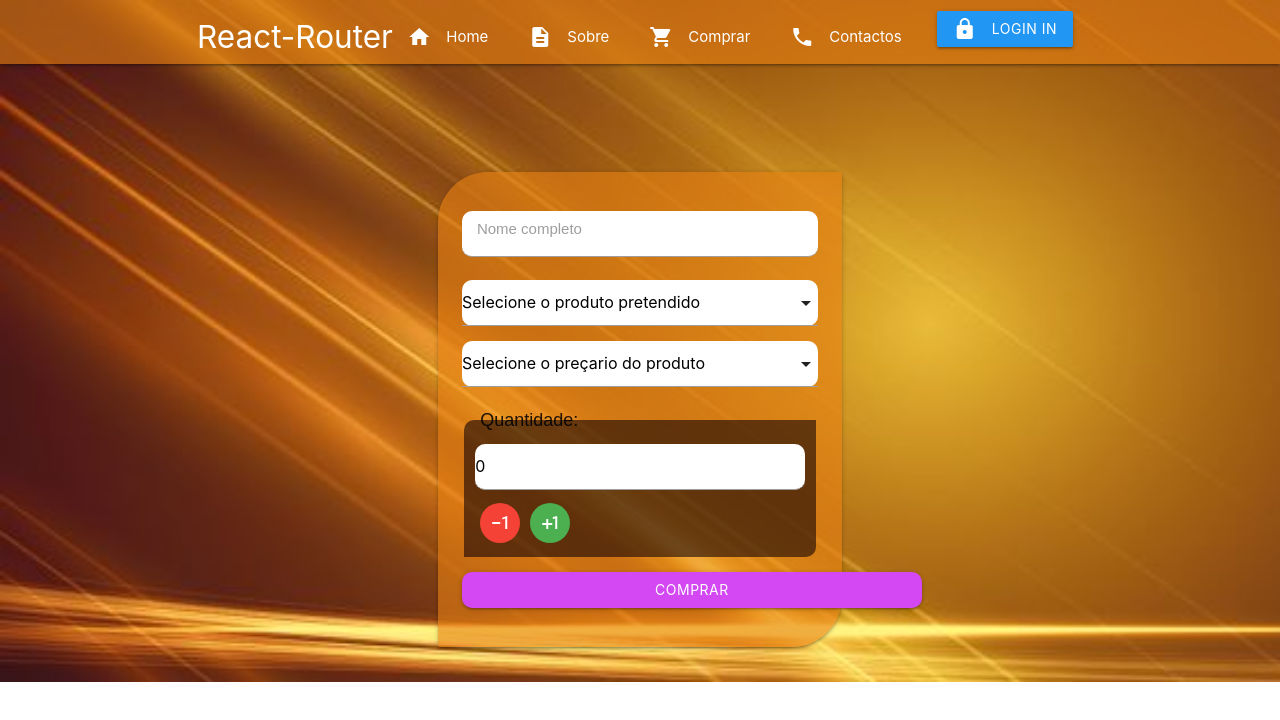
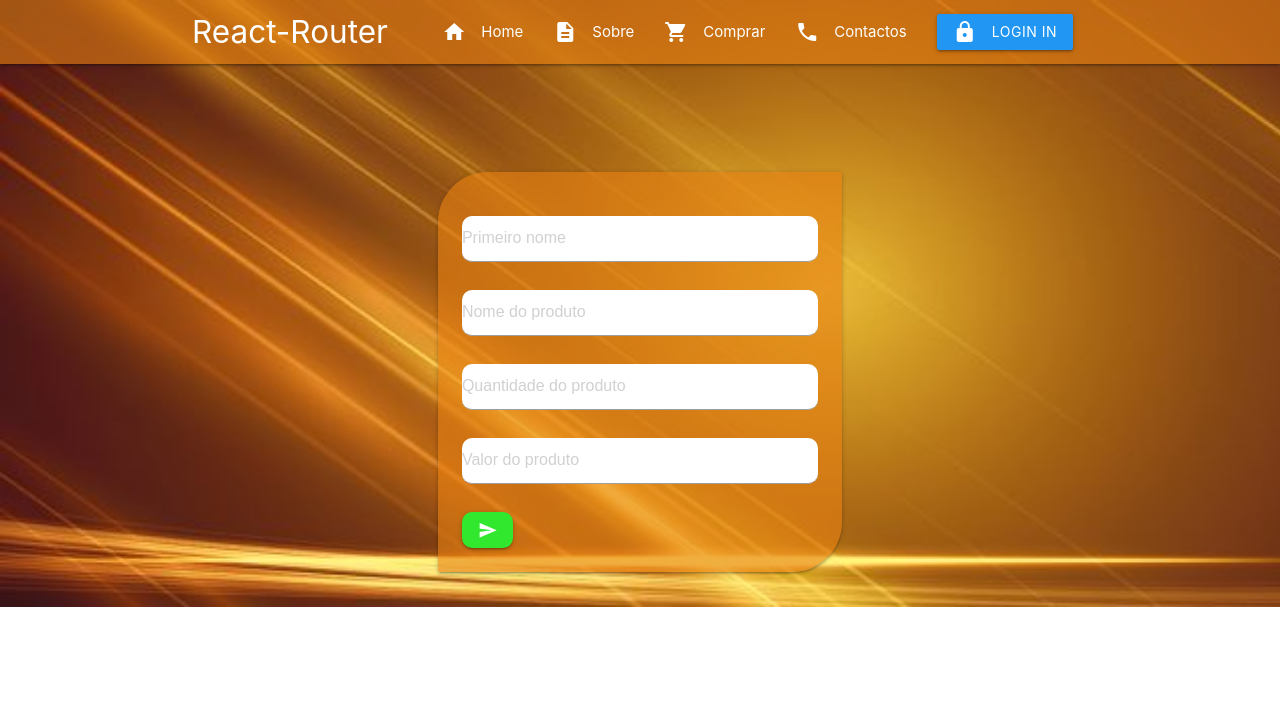
Before and after one commit to AndelsonOliveira199/React-Router, a React (Vite) app in the folder react-router/: page /comprar in a window 1280 px wide. Shown: the top 720 px of the page. Built offline with nearby package versions, Linux system fonts and the light colour scheme.

Commit message:
ATUALIZAÇÃO
Implementação de validações com Yup

```diff
--- a/react-router/package.json
+++ b/react-router/package.json
@@ -10,11 +10,13 @@
     "preview": "vite preview"
   },
   "dependencies": {
+    "formik": "^2.4.6",
     "jquery": "^3.7.1",
     "material-icons": "^1.13.12",
     "materialize-css": "^1.0.0-rc.2",
     "react": "^18.3.1",
-    "react-dom": "^18.3.1"
+    "react-dom": "^18.3.1",
+    "yup": "^1.4.0"
   },
   "devDependencies": {
     "@eslint/js": "^9.9.0",
--- a/react-router/src/App.jsx
+++ b/react-router/src/App.jsx
@@ -5,6 +5,7 @@ import Search from "./Componentes/Search";
 import Slide from "./Componentes/Slide";
 import Cards from "./Componentes/Cards"
 import Conteudo from "./Componentes/Conteudo";
+import Comentarios from "./Componentes/Comentarios/Comentarios";
 
 function App() {
   return (
@@ -27,6 +28,7 @@ function App() {
 
         <Search />
 
+        <Comentarios />
 
       {/* FOOTER */}
 
--- /dev/null
+++ b/react-router/src/Componentes/Comentarios/Comentarios.css
@@ -0,0 +1,41 @@
+.card-panel{
+    background-color: rgba(232, 129, 19, 0.6);
+}
+.card-content h4{
+    color: white;
+}
+/* .card-content ul{
+    width: 460px;
+} */
+ .card-panel{
+    border-top-left-radius: 50px;
+    border-bottom-right-radius: 50px;
+ }
+ .card-content button{
+    border-radius: 10px;
+    -webkit-border-radius: 10px;
+    -moz-border-radius: 10px;
+    -ms-border-radius: 10px;
+    -o-border-radius: 10px;
+}
+.chip img{
+    width: 30px;
+    height: 30px;
+}
+.card-content ul{
+    border-radius: 10px;
+    -webkit-border-radius: 10px;
+    -moz-border-radius: 10px;
+    -ms-border-radius: 10px;
+    -o-border-radius: 10px;
+}
+.card-content textarea{
+    background-color: #242424;
+    color: white;
+    border-radius: 10px;
+    -webkit-border-radius: 10px;
+    -moz-border-radius: 10px;
+    -ms-border-radius: 10px;
+    -o-border-radius: 10px;
+    padding-left: 10px;
+}
--- /dev/null
+++ b/react-router/src/Componentes/Comentarios/Comentarios.jsx
@@ -0,0 +1,56 @@
+// import React from 'react'
+import './Comentarios.css'
+import 'materialize-css/dist/css/materialize.min.css'
+import 'materialize-css/dist/js/materialize.min'
+import 'material-icons/iconfont/filled.css'
+import { imagens } from '../../assets/imagens'
+import { useState } from 'react'
+
+const Comentarios = () => {
+
+    const [comentarios, setComentarios] = useState("Comentário 2");
+    const Enviar_comentario = () =>{
+        setComentarios.toString.call();
+    }
+
+  return (
+    <div>
+      <div className="row">
+        <div className="col s12">
+            <article className="col m6 l4 offset-l4">
+                <div className="card-panel">
+                    <div className="card-content">
+                        <h4>Comentários</h4>
+                        <ul className="collection">
+                            <li className="collection-item">
+                                <div className="chip">
+                                    <img src={imagens.Braulio} alt="Contact Person" />
+                                    <span>{comentarios}</span>
+                                </div>
+                            </li>
+                            <li className="collection-item">
+                                <div className="chip">
+                                    <img src={imagens.Braulio} alt="Contact Person" />
+                                    Comentário 2
+                                </div>
+                            </li>
+                            <li className="collection-item">
+                                <div className="chip">
+                                    <img src={imagens.Braulio} alt="Contact Person" />
+                                    Comentário 3
+                                </div>
+                            </li>
+                        </ul>
+                        <textarea name="comentario" id="comentario" className='materialize-textarea' placeholder='Escreva um comentário'></textarea>
+                        <button onClick={Enviar_comentario} className="btn btn-floating waves-effect blue" title='Adicionar Comentário'>
+                            <i className="material-icons">send</i></button>
+                    </div>
+                </div>
+            </article>
+        </div>
+      </div>
+    </div>
+  )
+}
+
+export default Comentarios
--- a/react-router/src/assets/imagens.js
+++ b/react-router/src/assets/imagens.js
@@ -10,6 +10,7 @@ import facebook from './facebook.png'
 import linkedin from './linkedin.png'
 import twitter from './twitter.png'
 import gmail from './icons8-gmail-novo-480.png'
+import Braulio from './Braulio.png'
 
 
 export const imagens = {
@@ -25,4 +26,5 @@ export const imagens = {
     linkedin,
     twitter,
     gmail,
+    Braulio,
 }
--- a/react-router/src/rotas/Comprar.css
+++ b/react-router/src/rotas/Comprar.css
@@ -6,10 +6,7 @@
     border-top-left-radius: 50px;
     border-bottom-right-radius: 50px;
 }
-button{
-    width: 460px;
-}
-.inputs{
+.compra-form-group .form-field{
     background-color: white;
     border-radius: 10px;
     -webkit-border-radius: 10px;
@@ -17,39 +14,13 @@ button{
     -ms-border-radius: 10px;
     -o-border-radius: 10px;
     font-family: fantasy;
+    margin-top: 20px;
 }
 .inputs #produto{
     margin-left: 15px;
     font-family: fantasy;
 }
 .botao{
-    background-color: rgb(50, 232, 47);
+    background: rgb(50, 232, 47);
+    margin-top: 20px;
 }
-.input-field #nome{
-    background-color: white;
-    border-radius: 10px;
-    font-family: fantasy;
-}
-.input-field #quant_prod{
-    background-color: white;
-    border-radius: 10px;
-}
-label{
-    margin-left: 15px;
-    font-family: fantasy;
-    font-size: 18px;
-}
-a{
-    margin: 5px;
-}
-fieldset{
-    border-top-left-radius: 10px;
-    border-bottom-right-radius: 10px;
-    background: rgba(23, 4, 5, 0.6);
-    border: none;
-}
-fieldset legend{
-    font-family: fantasy;
-    font-size: 18px;
-    padding: 5px;
-}
--- a/react-router/src/rotas/Comprar.jsx
+++ b/react-router/src/rotas/Comprar.jsx
@@ -1,43 +1,38 @@
 import NavBar from "../Componentes/NavBar"
-import { useEffect, useState } from "react";
+// import { useEffect } from "react";
 import '../rotas/Comprar.css'
 import 'materialize-css/dist/css/materialize.min.css'
 import 'materialize-css/dist/js/materialize.min'
 import 'material-icons/css/material-icons.css'
 // import { json } from "react-router-dom";
+import * as Yup from 'yup'
+import { Formik, Form, Field, ErrorMessage } from 'formik'
 
 const Comprar = () => {
 
-    useEffect(() => {
+    // useEffect(() => {
 
-        const M = window.M; // Certifique-se de que Materialize está disponível no escopo global
-        const formSelect = document.querySelectorAll('select');
-        M.FormSelect.init(formSelect);
+    //     const M = window.M; // Certifique-se de que Materialize está disponível no escopo global
+    //     const formSelect = document.querySelectorAll('select');
+    //     M.FormSelect.init(formSelect);
 
-      }, []);
+    //   }, []);
 
-      const [quant_prod, setQuant_prod] = useState(0);
-      const aumentar_quant = () =>{
-        setQuant_prod(quant_prod + 1);
-      }
-      const reduzir_quant = () =>{
-        if(quant_prod > 0){
-          setQuant_prod(quant_prod - 1);
-        }
-      }
-    //   ============== CONTROLANDO DADOS DE ENTRADA DO FORMULÁRIO ======================
-      const [inputs, setInputs] = useState({});
-      const handleChange = (event) =>{
-        const name = event.target.name;
-        const value = event.target.value;
-
-        setInputs((values) => ({ ...values, [name]: value }));
-      }
-      const handleSubmit = (event) => {
-        event.preventDefault();
-        // alert(json(inputs, null, 2));
-        alert(JSON.stringify(inputs, null, 2))
-      }
+     const handleClickCompra = (values) => {
+        console.log(values)
+     }
+    // Esquema de validação com Yup
+    const validationCompra = Yup.object().shape({
+        primeiro_nome: Yup.string().required('O primeiro nome é obrigatório'),
+        nome_produto: Yup.string().required('O nome do produto é obrigatório'),
+        quant_prod: Yup.number()
+        .required('A quantidade do produto é obrigatória')
+        .positive('A quantidade deve ser positiva')
+        .integer('A quantidade deve ser um número inteiro'),
+        valor: Yup.number()
+        .required('O valor do produto é obrigatório')
+        .positive('O valor deve ser positivo'),
+    });
 
   return (
 
@@ -47,45 +42,30 @@ const Comprar = () => {
             <div className="col s12 m3 l4 offset-l4 formulario">
                 <div className="card">
                     <div className="card-content">
-                        <form onSubmit={handleSubmit}>
-                            <div className="input-field">
-                                <input type="text" name="nome" value={inputs.nome || ""} onChange={handleChange} id="nome" />
-                                <label htmlFor="nome">Nome completo</label>
-                            </div>
-                            <div className="input-field m3 inputs">
-                                <select name="produto" value={inputs.produto || ""} onChange={handleChange}>
-                                    <option value="" id="produto" disabled>Selecione o produto pretendido</option>
-                                    <option value="pão">Pão</option>
-                                    <option value="bolo">Bolo</option>
-                                </select>
-                            </div>
-                            <div className="input-field m3 inputs">
-                                <select name="preco" value={inputs.preco || ""} onChange={handleChange}>
-                                    <option value="" disabled>Selecione o preçario do produto</option>
-                                    <option value="25">25,00 KZ</option>
-                                    <option value="50">50,00 KZ</option>
-                                    <option value="100">100,00 KZ</option>
-                                </select>
-                            </div>
-                            <div className="input-field">
-                                <fieldset>
-                                    <legend>Quantidade:</legend>
-                                    <input type="number" defaultValue={inputs.quant_prod || ""} value={quant_prod} onChange={handleChange} name="quant_prod" id="quant_prod" />
-                                    <a href="#" title="Reduzir Quantidade" onClick={reduzir_quant} className="btn btn-floating red pulse waves-effect z-depth-0">
-                                        <i className="material-icons">exposure_neg_1</i>
-                                    </a>
+                        <Formik initialValues={{primeiro_nome: '', nome_produto: '', quant_prod: '', valor: ''}} onSubmit={handleClickCompra} validationSchema={validationCompra}>
+                            <Form className="compra-form">
+                                <div className="compra-form-group">
+                                    <Field name="primeiro_nome" className="form-field" placeholder="Primeiro nome" />
+                                    <ErrorMessage component="span" name='primeiro_nome' className='form-error' />
+                                </div>
+                                <div className="compra-form-group">
+                                    <Field name="nome_produto" className="form-field" placeholder="Nome do produto" />
+                                    <ErrorMessage component="span" name='nome_produto' className='form-error' />
+                                </div>
+                                <div className="compra-form-group">
+                                    <Field name="quant_prod" className="form-field" placeholder="Quantidade do produto" />
+                                    <ErrorMessage component="span" name='quant_prod' className='form-error' />
+                                </div>
+                                <div className="compra-form-group">
+                                    <Field name="valor" className="form-field" placeholder="Valor do produto" />
+                                    <ErrorMessage component="span" name='valor' className='form-error' />
+                                </div>
+                                <button type="submit" className="btn waves-effect botao" title="Comprar">
+                                    <i className="material-icons">send</i>
+                                </button>
+                            </Form>
 
-                                    <a href="#" title="Aumentar Quantidade" onClick={aumentar_quant} className="btn btn-floating green waves-effect pulse z-depth-0">
-                                        <i className="material-icons">plus_one</i>
-                                    </a>
-                                </fieldset>
-                            </div>
-                            <div className="input-field">
-                                <button type="submit" className="btn waves-effect botao" title="Comprar">
-                                    Comprar
-                                </button>
-                            </div>
-                        </form>
+                        </Formik>
                     </div>
                 </div>
             </div>
--- a/react-router/src/rotas/Login.css
+++ b/react-router/src/rotas/Login.css
@@ -6,31 +6,33 @@
     border-top-left-radius: 50px;
     border-bottom-right-radius: 50px;
 }
-#email{
+.login-form-group .form-field{
     background-color: white;
     border-radius: 10px;
     -webkit-border-radius: 10px;
     -moz-border-radius: 10px;
     -ms-border-radius: 10px;
     -o-border-radius: 10px;
+    font-family: fantasy;
+    margin-bottom: 20px;
 }
-#password{
-    background-color: white;
-    border-radius: 10px;
-    -webkit-border-radius: 10px;
-    -moz-border-radius: 10px;
-    -ms-border-radius: 10px;
-    -o-border-radius: 10px;
-}
-.botao{
+.login-form-group .botao{
     background-color: #d348f3;
     border-radius: 10px;
     -webkit-border-radius: 10px;
     -moz-border-radius: 10px;
     -ms-border-radius: 10px;
     -o-border-radius: 10px;
+    margin-top: 20px;
 }
-label{
-    margin-top: -5px;
-    color: black;
+h4{
+  font-family: fantasy;
+  text-align: center;
 }
+.form-error{
+    background: rgba(185, 4, 4, 0.6);
+    color: rgb(243, 239, 239);
+}
+.form1{
+    margin-bottom: 20px;
+}
```
Also changed, not shown: react-router/src/rotas/Login.jsx (+31 -20 lines), react-router/src/rotas/Sobre.jsx (+12 -0 lines), react-router/src/assets/Braulio.png (added), 1 other file (tests, documents, lock files or other folders).
